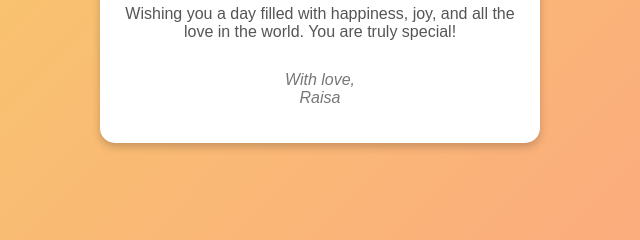
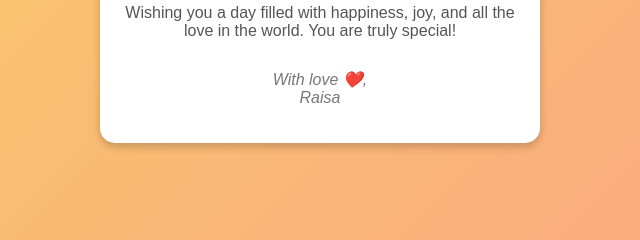
Before and after one commit to Raisa-Seo/Raisa., a plain HTML site: page index.html in a window 1280 px wide. Shown: the part 376-616 px from the top of the page, 320-960 px from the left. Drawn offline with Linux system fonts and the light colour scheme.

Commit message:
Update index.html

```diff
--- a/index.html
+++ b/index.html
@@ -41,7 +41,7 @@
     <div class="card">
         <h1>Dear Nafisa,</h1>
         <p class="message">Wishing you a day filled with happiness, joy, and all the love in the world. You are truly special!</p>
-        <p class="signature">With love,<br>Raisa</p>
+        <p class="signature">With love ❤️,<br>Raisa</p>
     </div>
 </body>
 </html>
```
